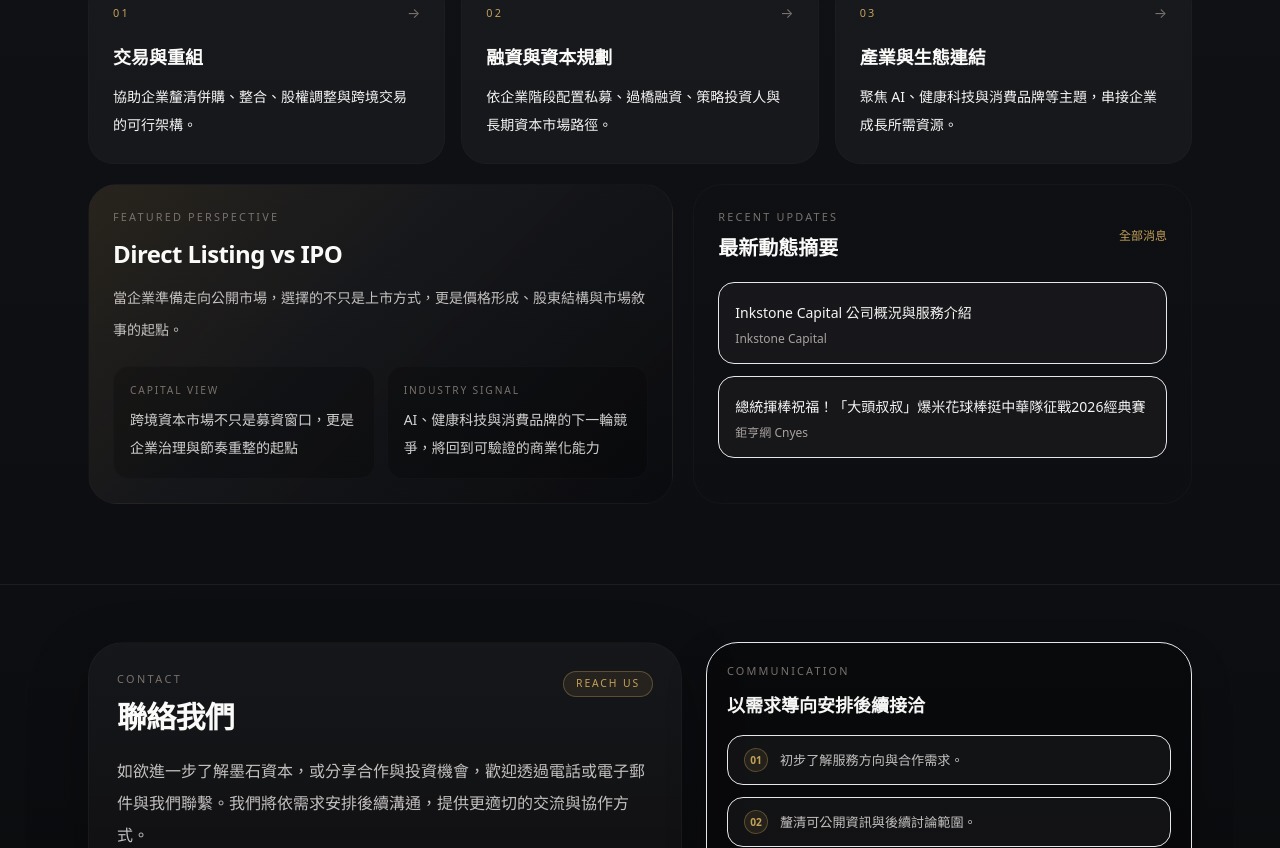
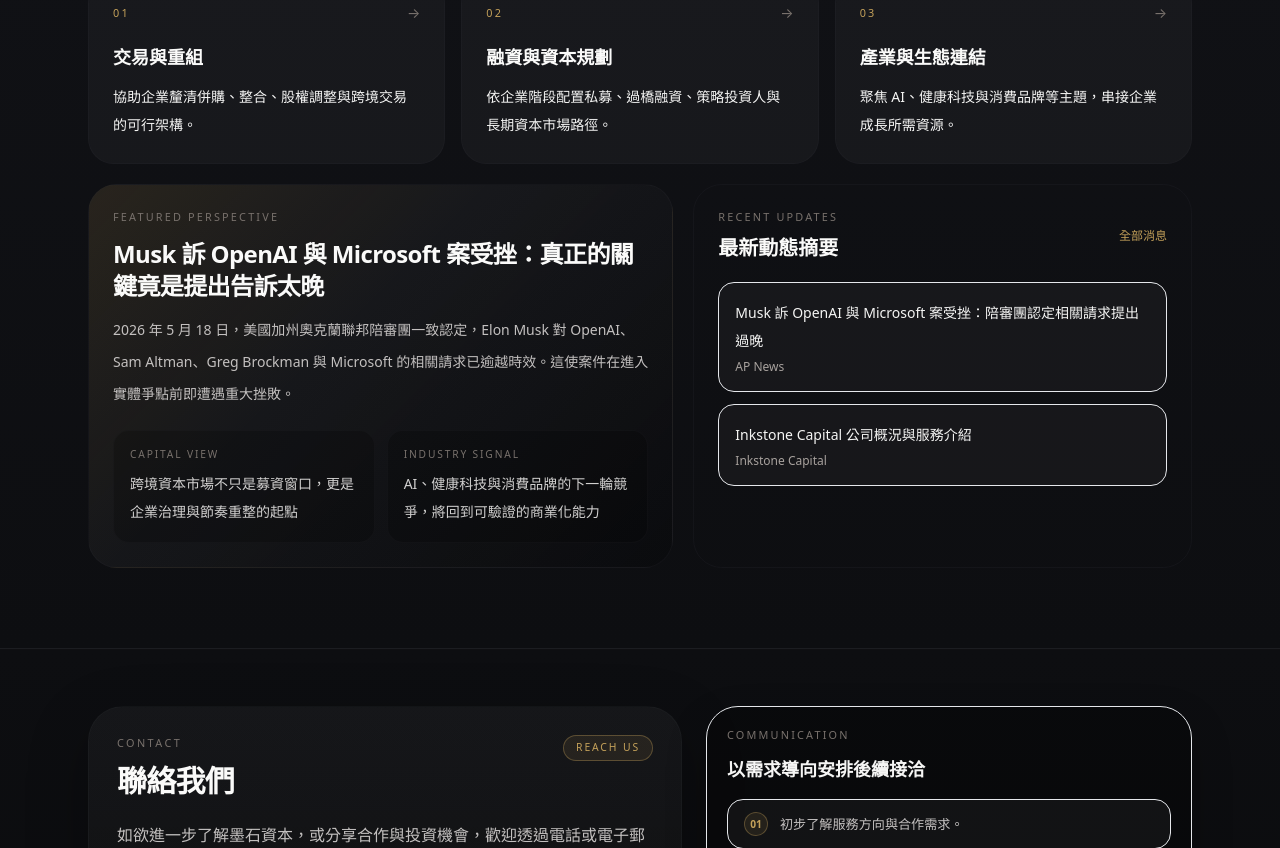
Before and after one commit to ifachang/inkstonecapital-site, a Next.js app: page / in a window 1280 px wide. Shown: the part 2466-3314 px from the top of the page. Built offline with nearby package versions, Linux system fonts and the light colour scheme.

Commit message:
Publish OpenAI lawsuit timing insight

```diff
--- a/src/components/Sections.tsx
+++ b/src/components/Sections.tsx
@@ -55,15 +55,15 @@ const insightThemes = [
 ] as const;
 
 const featuredInsight = {
-  volume: "Vol. 1",
-  title: "Direct Listing vs IPO",
-  subtitle: "當企業準備走向公開市場，選擇的不只是上市方式，更是價格形成、股東結構與市場敘事的起點。",
+  volume: "Vol. 2",
+  title: "Musk 訴 OpenAI 與 Microsoft 案受挫：真正的關鍵竟是提出告訴太晚",
+  subtitle: "2026 年 5 月 18 日，美國加州奧克蘭聯邦陪審團一致認定，Elon Musk 對 OpenAI、Sam Altman、Greg Brockman 與 Microsoft 的相關請求已逾越時效。這使案件在進入實體爭點前即遭遇重大挫敗。",
   zh:
-    "Direct Listing 與傳統 IPO 的差異，不只在承銷流程，而在企業希望如何進入市場。IPO 的優勢在於承銷商可協助定價、配售與穩定初期交易，較適合需要募資、希望建立機構股東基礎，或仍需市場教育的新創與成長公司。Direct Listing 則更強調市場化定價與流動性釋放，既有股東可直接進場交易，成本結構通常更精簡，但也意味著公司必須具備更高品牌辨識度、成熟財務揭露能力，以及足以承受首日波動的投資人溝通準備。對管理層而言，真正的問題不是哪種形式較新，而是哪種方式更符合企業現階段的資本需求與敘事能力。",
+    "這起案件的啟示，不在於 OpenAI 與 Microsoft 的商業模式是否已被法院實質認定，而在於大型科技公司與創辦人、投資人、合作夥伴之間的爭議，往往會先被程序問題篩選。若一方長期知悉公司架構、投資關係或商業轉向，卻未在法定期間內主張權利，即使其敘事在輿論上具有聲量，也可能因時效抗辯而無法進入核心爭點。對企業而言，治理文件、權利保留、董事會紀錄與關鍵決策時間線，並不是行政細節，而是未來資本市場與爭議處理中的防線。",
   en:
-    "The real distinction between a Direct Listing and a traditional IPO is strategic, not procedural. An IPO is often better for companies that need primary capital, want underwriter support on price discovery, and benefit from building a stable base of institutional investors before public trading begins. A Direct Listing can be more efficient and market-driven, allowing existing shareholders to sell without the same underwriting structure, but it places greater pressure on the issuer’s brand visibility, disclosure discipline, and investor communication. For management teams, the better path is not the newer format or the cheaper headline. It is the route that best matches capital needs, shareholder objectives, and the company’s readiness to let the market set the narrative from day one.",
-  imageSrc: "/insight-d-boral.png",
-  imageAlt: "D. Boral Capital official logo",
+    "The lesson is procedural as much as strategic. A high-profile founder dispute can still fail before the court reaches the commercial merits if the claims are brought outside the applicable limitations period. For companies preparing for financing, restructuring, or public-market scrutiny, the timeline of knowledge, board records, rights reservations, and governance documents can become as important as the business narrative itself.",
+  imageSrc: "/advisory-boardroom.png",
+  imageAlt: "Modern boardroom with financial documents and capital markets materials",
 } as const;
 
 function SocialIcon({
@@ -388,7 +388,7 @@ export function InsightsSection() {
                 />
               </div>
               <div className="mt-4 text-xs leading-6 text-stone-400">
-                Visual reference sourced from D. Boral Capital’s official site and used here as an illustrative market-facing brand element for this topic.
+                Editorial visual used to frame the governance, litigation-timing and capital-market implications of this topic.
               </div>
             </div>
           </div>
--- a/src/data/news.json
+++ b/src/data/news.json
@@ -1,4 +1,9 @@
 [
+  {
+    "title": "Musk 訴 OpenAI 與 Microsoft 案受挫：陪審團認定相關請求提出過晚",
+    "href": "https://apnews.com/article/0b9b0bfaffe96f2c930341f52dfe4f8c",
+    "source": "AP News"
+  },
   {
     "title": "Inkstone Capital 公司概況與服務介紹",
     "href": "https://inkstonecapital.com/",
```
